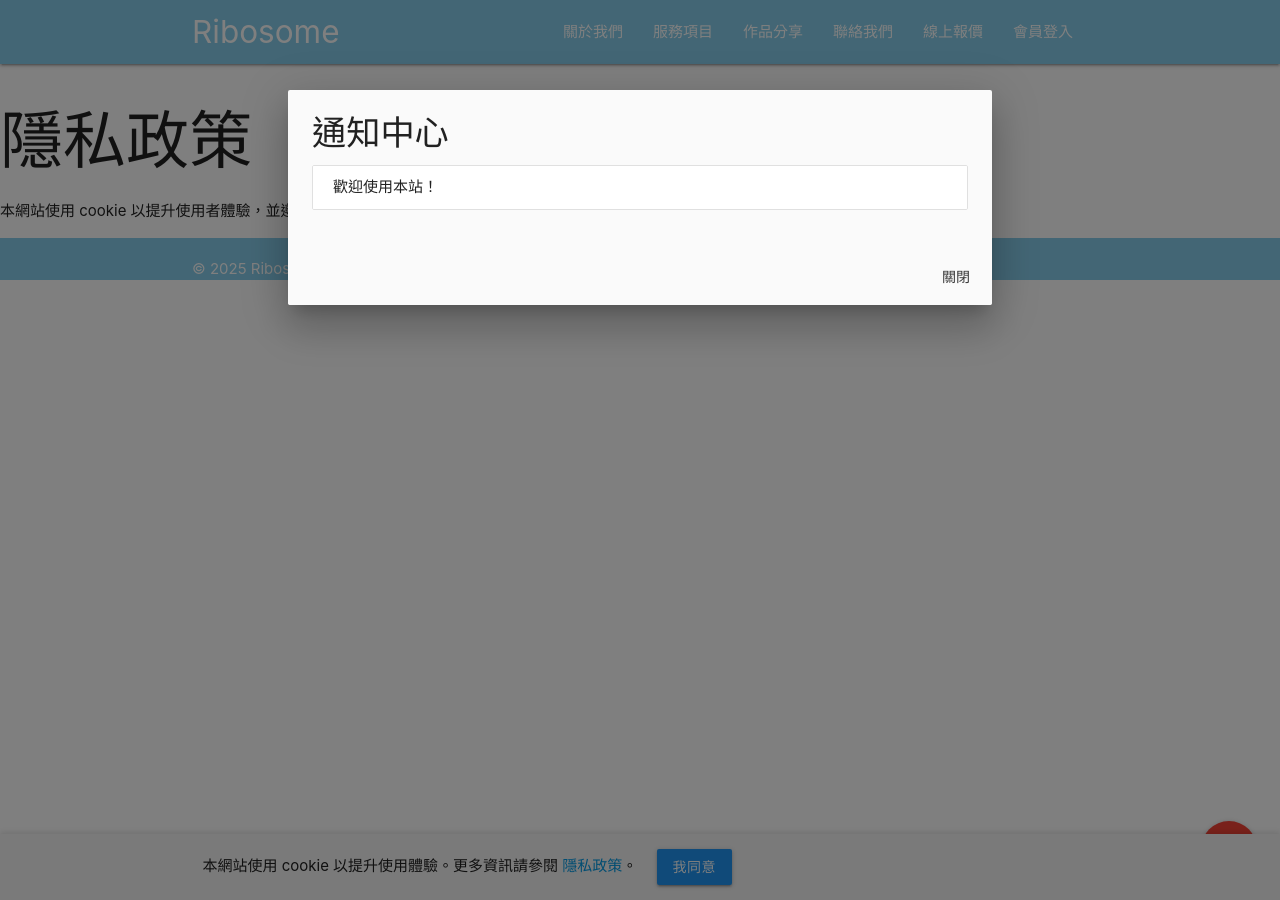
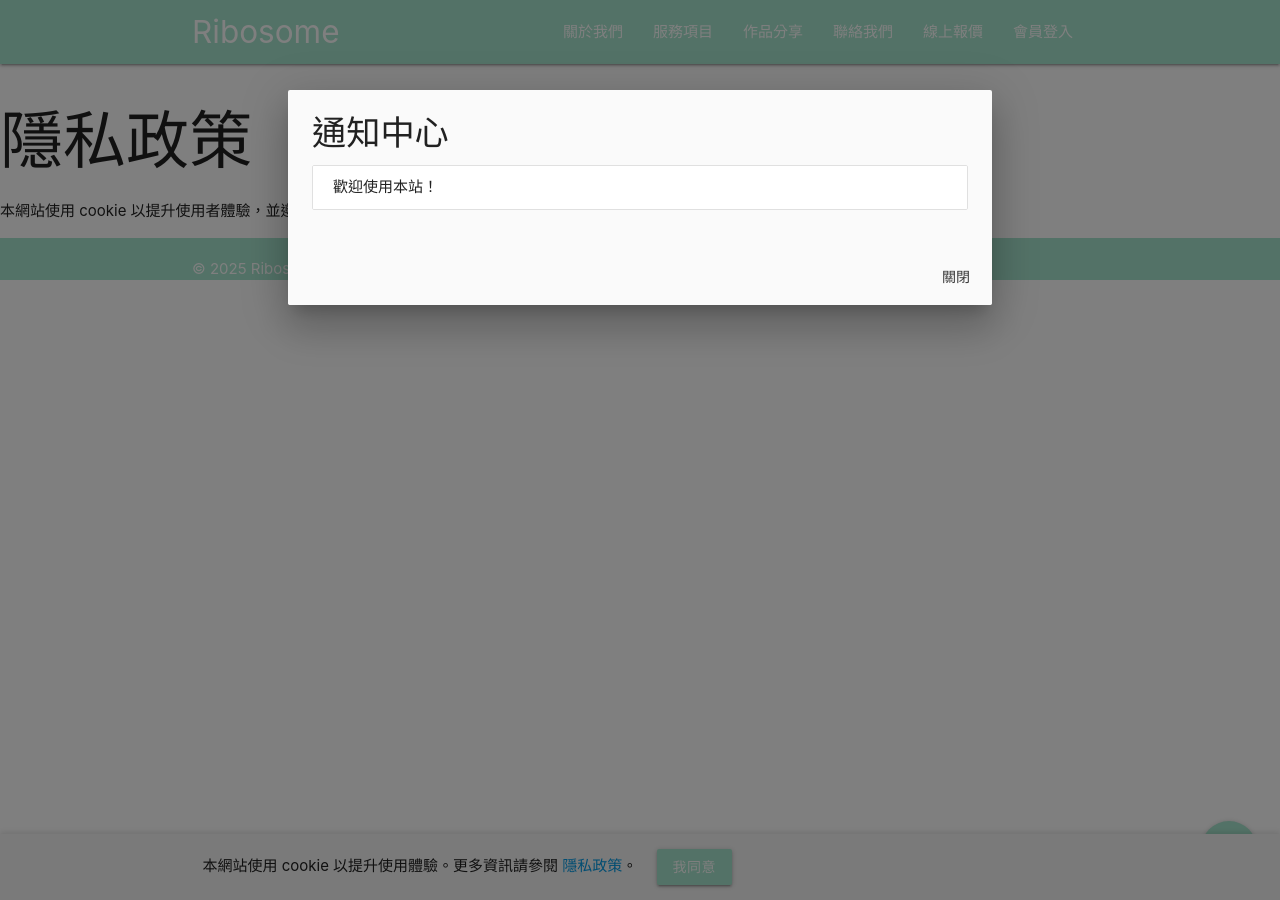
Before and after one commit to ribosome/ribosome.github.io, a Jekyll site: the page built from privacy-policy.md, in a window 1280 px wide. Built offline with Jekyll 4.4.1, drawn with Linux system fonts in a browser that asks for light colours.

Commit message:
Change primary color to light green

```diff
--- a/_layouts/default.html
+++ b/_layouts/default.html
@@ -8,7 +8,8 @@
   <link href="https://cdnjs.cloudflare.com/ajax/libs/materialize/1.0.0/css/materialize.min.css" rel="stylesheet">
   <style>
     :root {
-      --primary-color: #87CEEB; /* sky blue */
+      /* 使用粉綠色作為網站主色 */
+      --primary-color: #a8e6cf;
     }
     .section { padding-top: 4rem; padding-bottom: 4rem; }
     #cookie-consent {
@@ -25,6 +26,9 @@
     nav,
     .page-footer { background-color: var(--primary-color); }
     .primary-text { color: var(--primary-color); }
+    .btn,
+    .btn:hover,
+    .btn-floating { background-color: var(--primary-color); }
   </style>
 </head>
 <body>
@@ -59,7 +63,7 @@
   <div id="cookie-consent" class="grey lighten-4">
     <div class="container">
       本網站使用 cookie 以提升使用體驗。更多資訊請參閱 <a href="/privacy-policy.html">隱私政策</a>。
-      <a id="cookie-consent-accept" class="btn waves-effect blue" style="margin-left: 1rem;">我同意</a>
+      <a id="cookie-consent-accept" class="btn waves-effect" style="margin-left: 1rem;">我同意</a>
     </div>
   </div>
   <div id="notification-center" class="modal">
@@ -72,7 +76,7 @@
     </div>
   </div>
   <div class="fixed-action-btn">
-    <a id="notification-btn" class="btn-floating btn-large red">
+    <a id="notification-btn" class="btn-floating btn-large">
       <i class="large material-icons">notifications</i>
     </a>
   </div>
```
